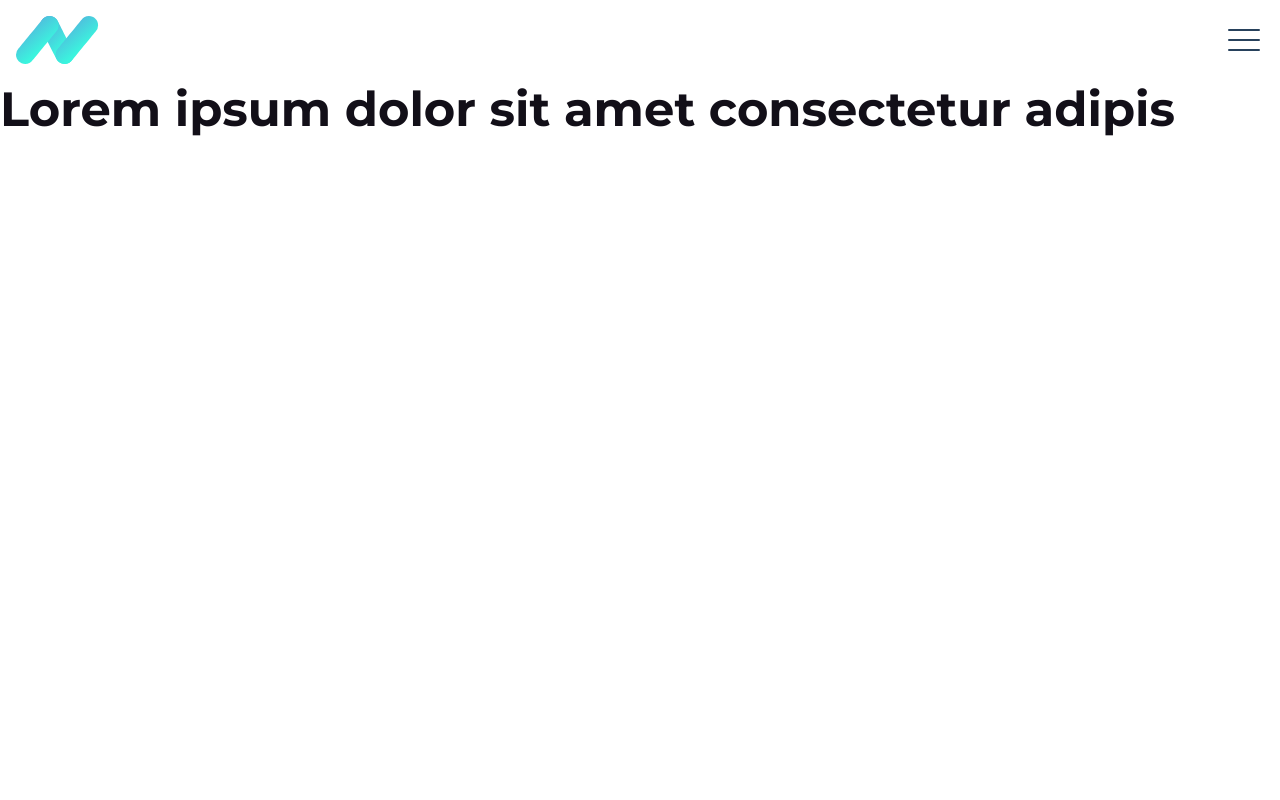
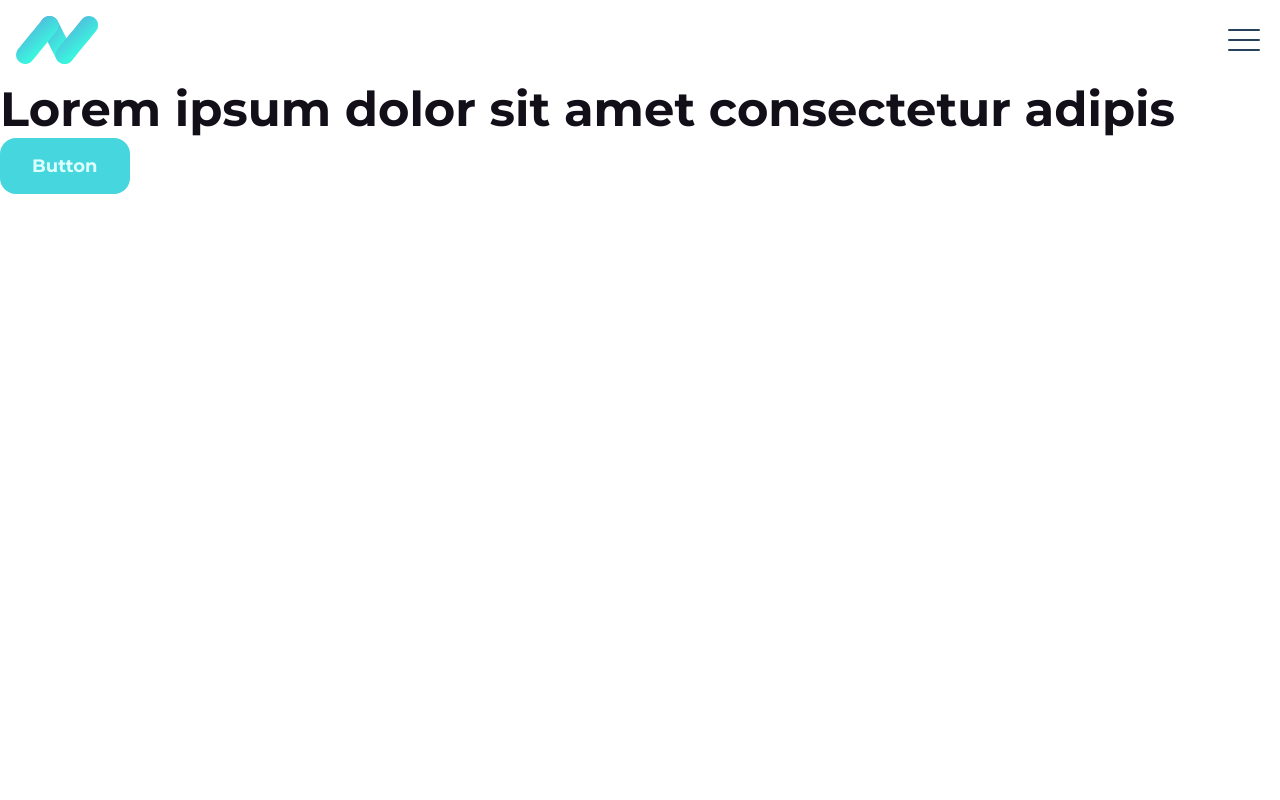
Before and after one commit to inodna/css-challenge, a React (Vite) app: page / in a window 1280 px wide. Shown: the top 800 px of the page. Built offline with nearby package versions, Linux system fonts and the light colour scheme.

Commit message:
Create Button component

```diff
--- a/src/App.tsx
+++ b/src/App.tsx
@@ -1,3 +1,4 @@
+import { Button } from "./components/Button/Button";
 import { Footer } from "./components/Footer/Footer";
 import { Header } from "./components/Header/Header";
 import Heading from "./components/Heading/Heading";
@@ -11,6 +12,7 @@ function App() {
         <Heading level="h1">
           Lorem ipsum dolor sit amet consectetur adipis
         </Heading>
+        <Button>Button</Button>
       </Main>
       <Footer />
     </>
--- /dev/null
+++ b/src/components/Button/Button.module.scss
@@ -0,0 +1,19 @@
+@use "../../styles/tools/rem";
+
+.button {
+  background-color: var(--04);
+  border-radius: 16px;
+  color: var(--05);
+  font-size: rem.rem(18);
+  font-weight: 700;
+  line-height: calc(24 / 18);
+  padding: rem.rem(16) rem.rem(32);
+  transition-property: background-color;
+  transition-duration: 250ms;
+
+  @media (hover: hover) {
+    &:hover {
+      background-color: var(--02);
+    }
+  }
+}
--- /dev/null
+++ b/src/components/Button/Button.tsx
@@ -0,0 +1,10 @@
+import { ReactNode } from "react";
+import styles from "./Button.module.scss";
+
+interface ButtonProps {
+  children: ReactNode;
+}
+
+export const Button = ({ children }: ButtonProps) => {
+  return <button className={styles.button}>{children}</button>;
+};
--- a/src/components/Main/Main.tsx
+++ b/src/components/Main/Main.tsx
@@ -1,7 +1,8 @@
+import { ReactNode } from "react";
 import styles from "./Main.module.scss";
 
 interface MainProps {
-  children: string | JSX.Element;
+  children: ReactNode;
 }
 
 export const Main = ({ children }: MainProps) => {
```
